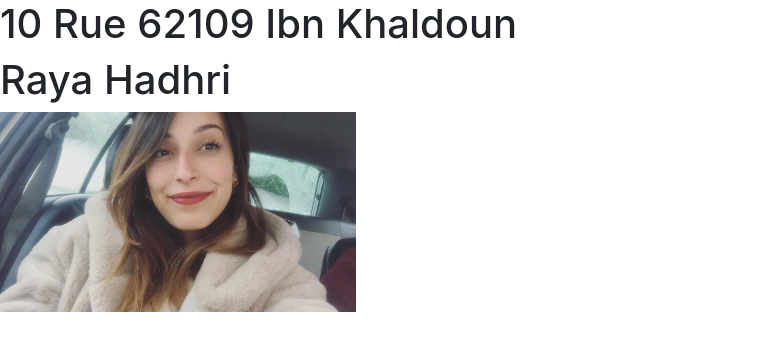
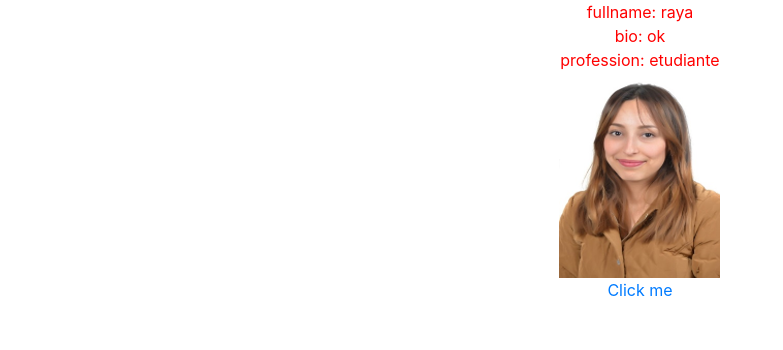
Before and after one commit to raya1995/checkpoint-react, a React (Create React App) app: page / in a window 1280 px wide. Shown: the top 350 px of the page, without its empty margins (0-783 px from the left). Built offline with nearby package versions, Linux system fonts and the light colour scheme.

Commit message:
React Props Checkpoint

```diff
--- a/package.json
+++ b/package.json
@@ -32,5 +32,8 @@
       "last 1 firefox version",
       "last 1 safari version"
     ]
+  },
+  "devDependencies": {
+    "prop-types": "^15.7.2"
   }
 }
--- a/src/App.js
+++ b/src/App.js
@@ -6,6 +6,8 @@ import "./style.css";
 import Address from "./Component/Profile/Address";
 import FullName from "./Component/Profile/FullName";
 import ProfilPhoto from "./Component/Profile/ProfilPhoto";
+import Profile from "./Component/Profile/Profil"
+import photo from "./Capture.PNG"
 
 
 
@@ -14,9 +16,15 @@ function App() {
   return (
     <>
     <div>
-      <Address/>
-      <FullName/>
-      <ProfilPhoto/>
+
+    <Profile  profile={
+      {fullname:'raya'}
+    }  >
+      <img src={photo} className="imageInPublic"/>
+
+      </Profile>
+
+
     </div>
     </>
   );
--- /dev/null
+++ b/src/Component/Profile/Profil.js
@@ -0,0 +1,32 @@
+import React from "react";
+import ProfilPhoto from "./ProfilPhoto";
+//mport PropTypes form "prop-types";
+
+const Profil =({profile,children}) => {
+const handlename = () => alert(profile.fullname);
+const styleObject={color:"red",textAlign:'center'}
+
+    //const {fullname,bio,profession}=profile;
+    const { fullname = "roua" ,bio="ok",profession='etudiante'} = profile;
+    return (
+    <div  style={styleObject} >
+        <div>
+<span>fullname: {fullname}</span>
+        </div>
+        <div>
+<span>bio: {bio}</span>
+        </div>
+        <div>
+<span>profession: {profession}</span>
+        </div>
+        <div>
+            {children}</div>
+        <a href="/" onClick={handlename}>
+     Click me
+   </a>
+
+    </div>
+
+
+    )};
+export default Profil;
--- a/src/Component/Profile/ProfilPhoto.js
+++ b/src/Component/Profile/ProfilPhoto.js
@@ -2,6 +2,14 @@ import React from "react";
 
 
 const ProfilPhoto = () => {
-    return <img src="/photo.jpg" className="imageInPublic" alt='Raya hadhri' height='200px'/>
-};
+    //photo dans public
+    return (
+    <h1>ok</h1>
+    ///import photo si la photo est dans src
+    /**<img src={imageInSrc} alt='Raya hadhri' height='200px'/>*/
+    /*<img src="/photo.jpg" className="imageInPublic" alt='Raya hadhri' height='200px'/>*/
+
+    )};
+
+
 export default ProfilPhoto;
```
